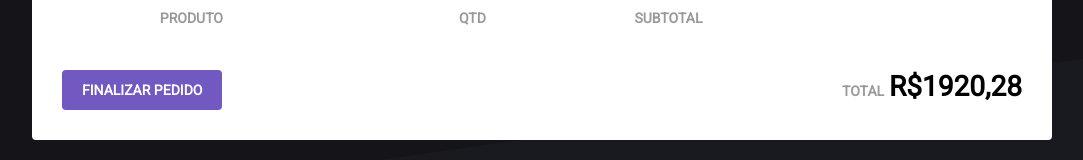
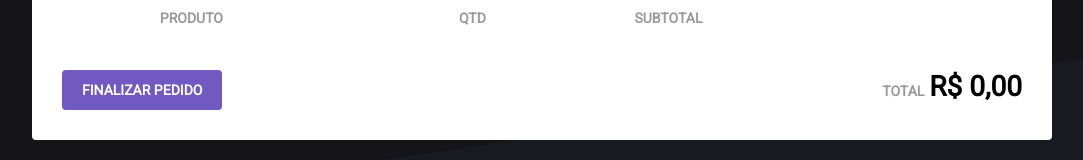
Before and after one commit to flaviobzs/store-redux, a React (Create React App) app: page /cart in a window 1280 px wide. Shown: the part 173-333 px from the top of the page, without its empty margins (98-1181 px from the left). Built offline with nearby package versions, Linux system fonts and the light colour scheme.

Commit message:
calculando totais

```diff
--- a/src/pages/Cart/index.js
+++ b/src/pages/Cart/index.js
@@ -6,11 +6,13 @@ import {
   MdAddCircleOutline,
   MdDelete,
 } from 'react-icons/md';
+
+import { formatPrice } from '../../util/format';
 import { Container, ProductTable, Total } from './styles';
 
 import * as CartActions from '../../store/modules/cart/actions';
 
-function Cart({ cart, removeFromCart, updateAmount }) {
+function Cart({ cart, total, removeFromCart, updateAmount }) {
   function increment(product) {
     updateAmount(product.id, product.amount + 1);
   }
@@ -59,7 +61,7 @@ function Cart({ cart, removeFromCart, updateAmount }) {
                 </div>
               </td>
               <td>
-                <strong>R$258,80</strong>
+                <strong>{product.subtotal}</strong>
               </td>
               <td>
                 <button
@@ -79,7 +81,7 @@ function Cart({ cart, removeFromCart, updateAmount }) {
 
         <Total>
           <span>TOTAL</span>
-          <strong>R$1920,28</strong>
+          <strong>{total}</strong>
         </Total>
       </footer>
     </Container>
@@ -88,7 +90,15 @@ function Cart({ cart, removeFromCart, updateAmount }) {
 
 // mapear o state e transformalo em forma de propriedade (redux)
 const mapStateToProps = state => ({
-  cart: state.cart,
+  cart: state.cart.map(product => ({
+    ...product,
+    subtotal: formatPrice(product.price * product.amount),
+  })),
+  total: formatPrice(
+    state.cart.reduce((total, product) => {
+      return total + product.price * product.amount;
+    }, 0)
+  ),
 });
 
 const mapDispatchToProps = dispatch =>
```
